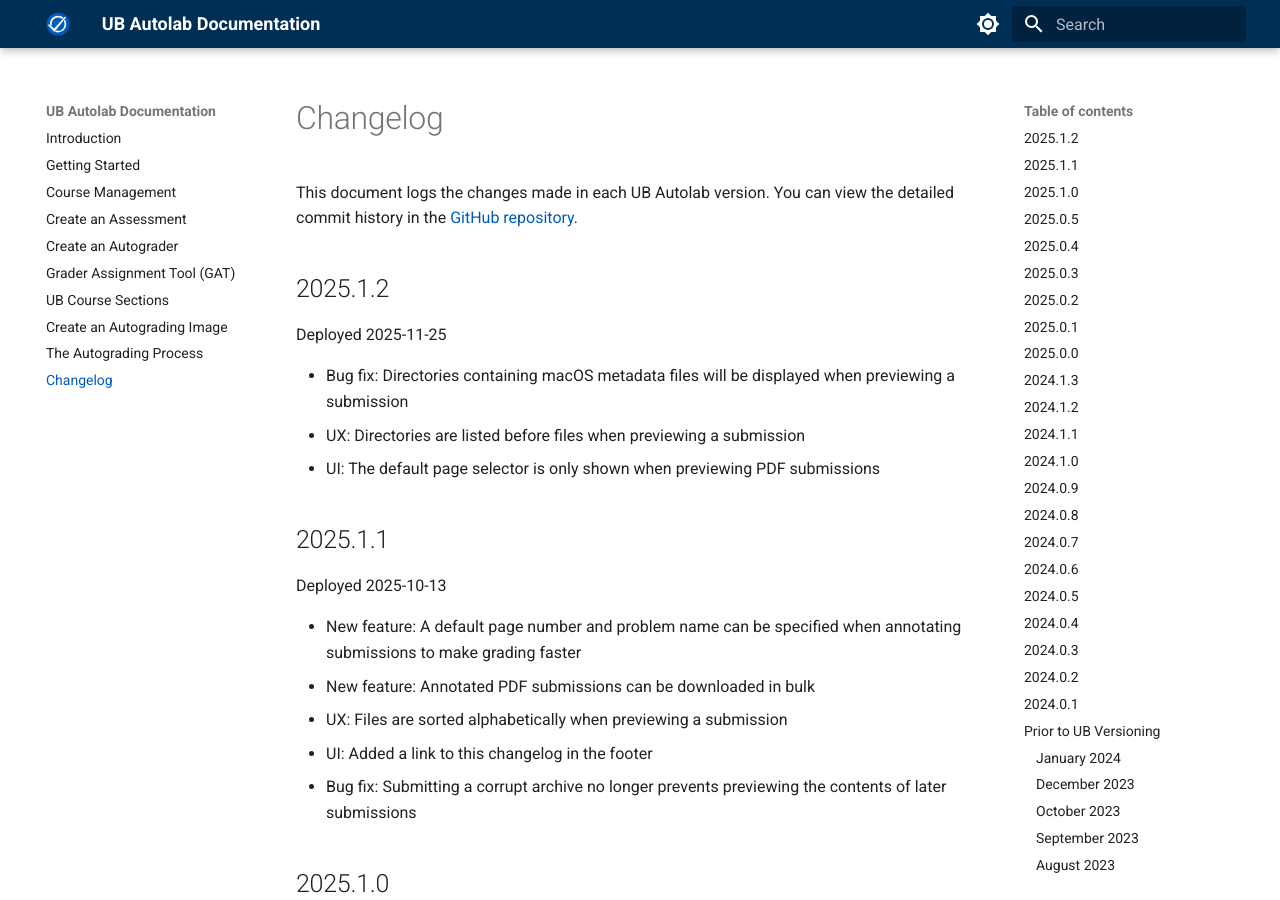
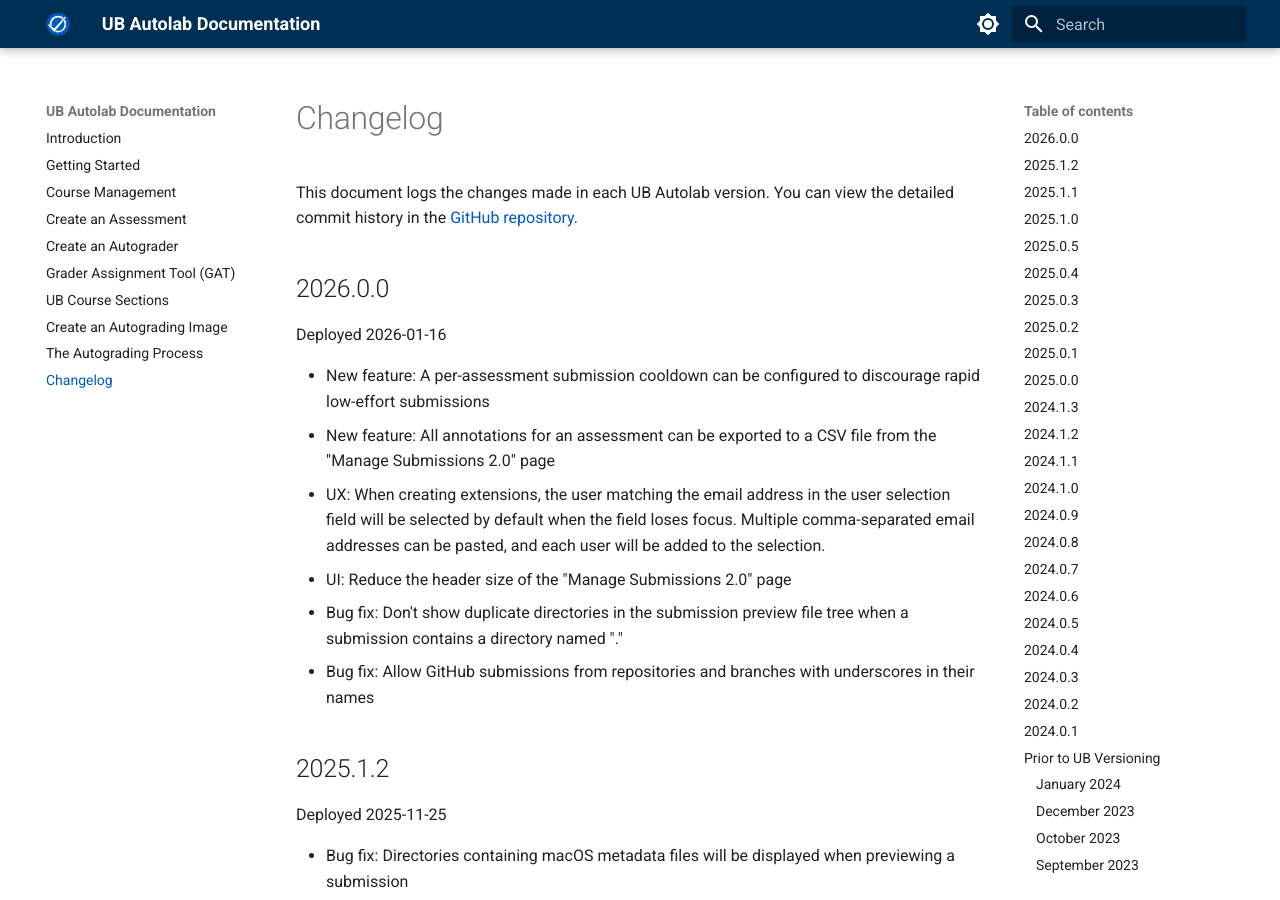
Before and after one commit to UB-CSE-IT/Autolab-Public-Documentation, an MkDocs documentation site: the page built from docs/Changelog.md, in a window 1280 px wide and 900 px high. Built offline with MkDocs 1.6.1 and Material for MkDocs 9.7.7, drawn with Linux system fonts in a browser that asks for light colours.

Commit message:
Release 2026.0.0; build

```diff
--- a/docs/Changelog.md
+++ b/docs/Changelog.md
@@ -1,5 +1,19 @@
 This document logs the changes made in each UB Autolab version. You can view the detailed commit history in
 the [GitHub repository](https://github.com/UB-CSE-IT/Autolab).
+
+## 2026.0.0
+
+Deployed 2026-01-16
+
+- New feature: A per-assessment submission cooldown can be configured to discourage rapid low-effort submissions
+- New feature: All annotations for an assessment can be exported to a CSV file from the "Manage Submissions 2.0" page
+- UX: When creating extensions, the user matching the email address in the user selection field will be selected by
+  default when the field loses focus. Multiple comma-separated email addresses can be pasted, and each user will be
+  added to the selection.
+- UI: Reduce the header size of the "Manage Submissions 2.0" page
+- Bug fix: Don't show duplicate directories in the submission preview file tree when a submission contains a directory
+  named "."
+- Bug fix: Allow GitHub submissions from repositories and branches with underscores in their names
 
 ## 2025.1.2
 
```
Also changed, not shown: docs/Create an assessment.md (+2 -1 lines), site/Changelog/index.html, site/Create an assessment/index.html, site/search/search_index.json, site/sitemap.xml, 1 other file.
